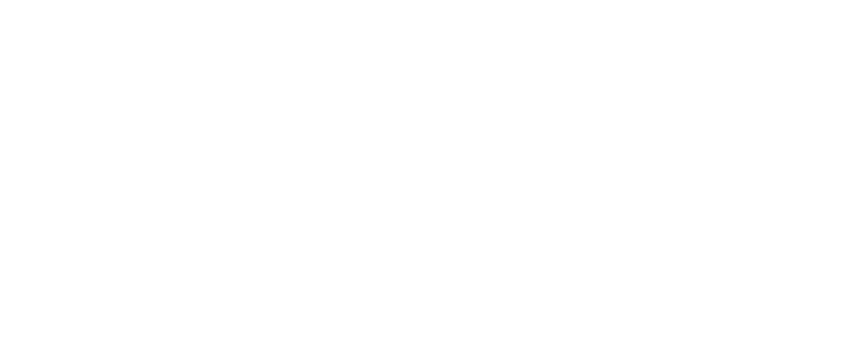
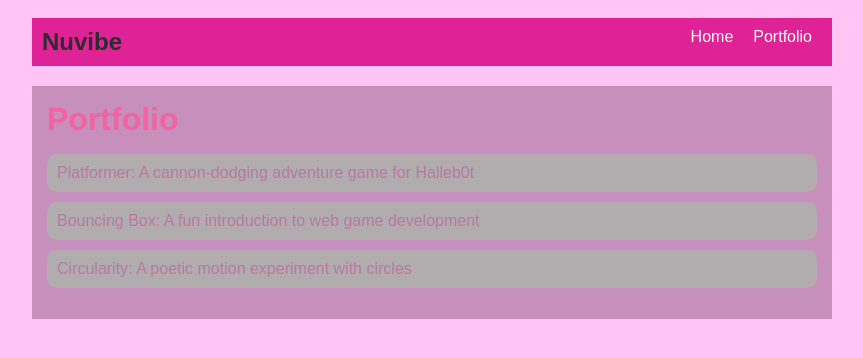
Before and after one commit to febee1/febee1.github.io, a plain HTML site: page portfolio.html in a window 1280 px wide. Shown: the whole page, without its empty margins (208-1071 px from the left). Drawn offline with Linux system fonts and the light colour scheme.

Commit message:
added portfiol

```diff
--- a/portfolio.html
+++ b/portfolio.html
@@ -0,0 +1,41 @@
+<!DOCTYPE html>
+<html>
+  <head>
+    <title>Nuvibe</title>
+    <link rel="stylesheet" href="style.css" />
+</head>
+  </head>
+
+  <body>
+    <!-- All content goes here -->
+    <div id="all-contents">
+        <nav>
+            <h1>Nuvibe</h1>
+            <ul id="nav-ul">
+             <li class="nav-li">
+                 <a href="index.html">Home</a>
+            <li class="nav-li">
+                    <a href="portfolio.html">Portfolio</a>
+                </li>
+            </ul>
+        </nav>
+
+        <main>
+            <div class="content">
+              <h1>Portfolio</h1>
+              <ul id="portfolio">
+                <li>
+                    <a href="projects/platformer/">Platformer: A cannon-dodging adventure game for Halleb0t</a>
+                  </li>
+                  <li>
+                    <a href="projects/bouncing-box/">Bouncing Box: A fun introduction to web game development</a>
+                  </li>
+                  <li>
+                    <a href="projects/circularity/">Circularity: A poetic motion experiment with circles</a>
+                  </li>
+              </ul>
+            </div>
+          </main>
+    </div>
+  </body>
+</html>
--- a/style.css
+++ b/style.css
@@ -12,7 +12,7 @@ body {
 
 /* navigation menu */
 nav {
-    background: rgb(239, 80, 41);
+    background: rgb(222, 35, 150);
     margin: 0 auto;
     display: flex;
     padding: 10px;
@@ -21,7 +21,7 @@ nav {
 h1 {
     display: flex;
     align-items: center;
-    color: white;
+    color: rgb(199, 23, 23)43, 14, 14);
     flex: 1;
     margin: 0;
 }
@@ -40,12 +40,12 @@ h1 {
 
 a {
     text-decoration: none;
-    color: #fff;
+    color: #ffffff;
 }
 
 /* main container area beneath menu */
 main {
-    background: rgb(245, 238, 219);
+    background: rgb(198, 143, 188);
     display: flex;
     margin-top: 20px;
 }
@@ -74,3 +74,28 @@ main {
 h2, h3 {
     margin: 0px;
 }
+/* Portfolio styles */
+.content h1 {
+    color: rgb(242, 99, 159);
+  }
+
+  #portfolio {
+    list-style-type: none;
+    padding-left: 0;
+  }
+
+  #portfolio li {
+    background: #b1acae;
+    padding: 10px;
+    border-radius: 10px;
+    margin-bottom: 10px;
+  }
+
+  #portfolio li:hover {
+    background: #7f1857;
+  }
+
+  #portfolio a {
+    text-decoration: none;
+    color: #b779a1;
+  }
```
